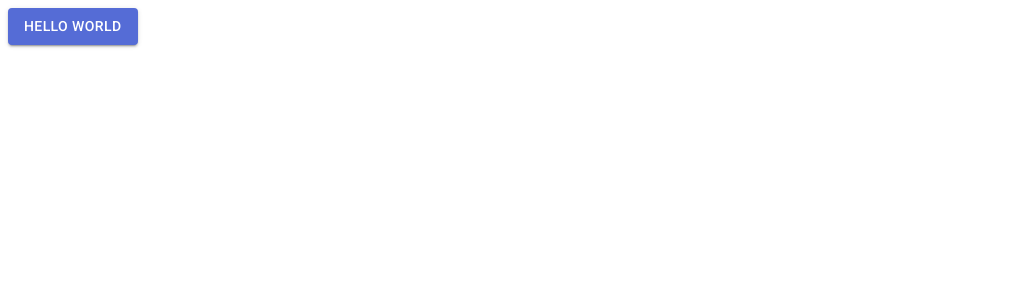
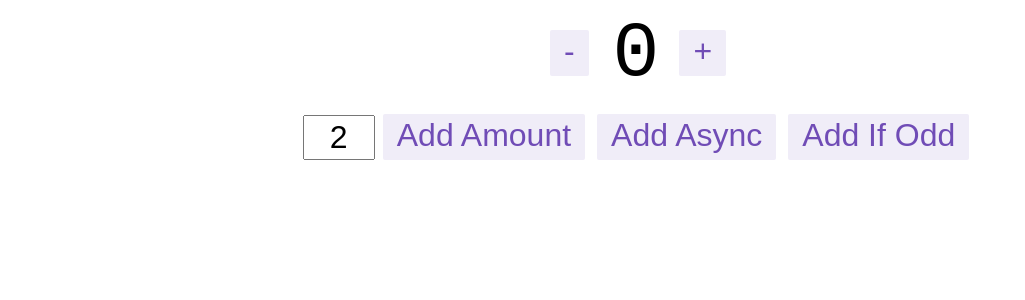
Before and after one commit to zinza-d2-training/ductv-react, a React (Create React App) app: page / in a window 1280 px wide. Shown: the top 300 px of the page, without its empty margins (0-1025 px from the left). Built offline with nearby package versions, Linux system fonts and the light colour scheme; a web font is replaced by a local one.

Commit message:
add redux toolkit

```diff
--- a/src/App.tsx
+++ b/src/App.tsx
@@ -1,10 +1,14 @@
-import * as React from 'react';
-import { Button } from '@mui/material';
+import React from 'react';
+import { Counter } from './features/counter/Counter';
 
-export default function App() {
+function App() {
   return (
-    <Button variant="contained" color="primary">
-      Hello World
-    </Button>
+    <div className="App">
+      <header className="App-header">
+        <Counter />
+      </header>
+    </div>
   );
 }
+
+export default App;
--- /dev/null
+++ b/src/features/counter/Counter.module.css
@@ -0,0 +1,79 @@
+.row {
+  display: flex;
+  align-items: center;
+  justify-content: center;
+}
+
+.row > button {
+  margin-left: 4px;
+  margin-right: 8px;
+}
+
+.row:not(:last-child) {
+  margin-bottom: 16px;
+}
+
+.value {
+  font-size: 78px;
+  padding-left: 16px;
+  padding-right: 16px;
+  margin-top: 2px;
+  font-family: "Courier New", Courier, monospace;
+}
+
+.button {
+  appearance: none;
+  background: none;
+  font-size: 32px;
+  padding-left: 12px;
+  padding-right: 12px;
+  outline: none;
+  border: 2px solid transparent;
+  color: rgb(112, 76, 182);
+  padding-bottom: 4px;
+  cursor: pointer;
+  background-color: rgba(112, 76, 182, 0.1);
+  border-radius: 2px;
+  transition: all 0.15s;
+}
+
+.textbox {
+  font-size: 32px;
+  padding: 2px;
+  width: 64px;
+  text-align: center;
+  margin-right: 4px;
+}
+
+.button:hover,
+.button:focus {
+  border: 2px solid rgba(112, 76, 182, 0.4);
+}
+
+.button:active {
+  background-color: rgba(112, 76, 182, 0.2);
+}
+
+.asyncButton {
+  composes: button;
+  position: relative;
+}
+
+.asyncButton:after {
+  content: "";
+  background-color: rgba(112, 76, 182, 0.15);
+  display: block;
+  position: absolute;
+  width: 100%;
+  height: 100%;
+  left: 0;
+  top: 0;
+  opacity: 0;
+  transition: width 1s linear, opacity 0.5s ease 1s;
+}
+
+.asyncButton:active:after {
+  width: 0%;
+  opacity: 1;
+  transition: 0s;
+}
--- /dev/null
+++ b/src/features/counter/Counter.tsx
@@ -0,0 +1,63 @@
+import React, { useState } from 'react';
+
+import {
+  decrement,
+  increment,
+  incrementByAmount,
+  incrementAsync,
+  incrementIfOdd,
+  selectCount
+} from './counterSlice';
+import styles from './Counter.module.css';
+import { useAppDispatch, useAppSelector } from '../../store';
+
+export function Counter() {
+  const count = useAppSelector(selectCount);
+  const dispatch = useAppDispatch();
+  const [incrementAmount, setIncrementAmount] = useState('2');
+
+  const incrementValue = Number(incrementAmount) || 0;
+
+  return (
+    <div>
+      <div className={styles.row}>
+        <button
+          className={styles.button}
+          aria-label="Decrement value"
+          onClick={() => dispatch(decrement())}>
+          -
+        </button>
+        <span className={styles.value}>{count}</span>
+        <button
+          className={styles.button}
+          aria-label="Increment value"
+          onClick={() => dispatch(increment())}>
+          +
+        </button>
+      </div>
+      <div className={styles.row}>
+        <input
+          className={styles.textbox}
+          aria-label="Set increment amount"
+          value={incrementAmount}
+          onChange={(e) => setIncrementAmount(e.target.value)}
+        />
+        <button
+          className={styles.button}
+          onClick={() => dispatch(incrementByAmount(incrementValue))}>
+          Add Amount
+        </button>
+        <button
+          className={styles.asyncButton}
+          onClick={() => dispatch(incrementAsync(incrementValue))}>
+          Add Async
+        </button>
+        <button
+          className={styles.button}
+          onClick={() => dispatch(incrementIfOdd(incrementValue))}>
+          Add If Odd
+        </button>
+      </div>
+    </div>
+  );
+}
--- /dev/null
+++ b/src/features/counter/counterAPI.ts
@@ -0,0 +1,6 @@
+// A mock function to mimic making an async request for data
+export function fetchCount(amount = 1) {
+    return new Promise<{ data: number }>((resolve) =>
+      setTimeout(() => resolve({ data: amount }), 500)
+    );
+  }
--- /dev/null
+++ b/src/features/counter/counterSlice.ts
@@ -0,0 +1,81 @@
+import { createAsyncThunk, createSlice, PayloadAction } from '@reduxjs/toolkit';
+import { fetchCount } from './counterAPI';
+import { AppThunk, RootState } from '../../store';
+
+export interface CounterState {
+  value: number;
+  status: 'idle' | 'loading' | 'failed';
+}
+
+const initialState: CounterState = {
+  value: 0,
+  status: 'idle'
+};
+
+// The function below is called a thunk and allows us to perform async logic. It
+// can be dispatched like a regular action: `dispatch(incrementAsync(10))`. This
+// will call the thunk with the `dispatch` function as the first argument. Async
+// code can then be executed and other actions can be dispatched. Thunks are
+// typically used to make async requests.
+export const incrementAsync = createAsyncThunk(
+  'counter/fetchCount',
+  async (amount: number) => {
+    const response = await fetchCount(amount);
+    // The value we return becomes the `fulfilled` action payload
+    return response.data;
+  }
+);
+
+export const counterSlice = createSlice({
+  name: 'counter',
+  initialState,
+  // The `reducers` field lets us define reducers and generate associated actions
+  reducers: {
+    increment: (state) => {
+      // Redux Toolkit allows us to write "mutating" logic in reducers. It
+      // doesn't actually mutate the state because it uses the Immer library,
+      // which detects changes to a "draft state" and produces a brand new
+      // immutable state based off those changes
+      state.value += 1;
+    },
+    decrement: (state) => {
+      state.value -= 1;
+    },
+    // Use the PayloadAction type to declare the contents of `action.payload`
+    incrementByAmount: (state, action: PayloadAction<number>) => {
+      state.value += action.payload;
+    }
+  },
+  // The `extraReducers` field lets the slice handle actions defined elsewhere,
+  // including actions generated by createAsyncThunk or in other slices.
+  extraReducers: (builder) => {
+    builder
+      .addCase(incrementAsync.pending, (state) => {
+        state.status = 'loading';
+      })
+      .addCase(incrementAsync.fulfilled, (state, action) => {
+        state.status = 'idle';
+        state.value += action.payload;
+      });
+  }
+});
+
+export const { increment, decrement, incrementByAmount } = counterSlice.actions;
+
+// The function below is called a selector and allows us to select a value from
+// the state. Selectors can also be defined inline where they're used instead of
+// in the slice file. For example: `useSelector((state: RootState) => state.counter.value)`
+export const selectCount = (state: RootState) => state.counter.value;
+
+// We can also write thunks by hand, which may contain both sync and async logic.
+// Here's an example of conditionally dispatching actions based on current state.
+export const incrementIfOdd =
+  (amount: number): AppThunk =>
+  (dispatch, getState) => {
+    const currentValue = selectCount(getState());
+    if (currentValue % 2 === 1) {
+      dispatch(incrementByAmount(amount));
+    }
+  };
+
+export default counterSlice.reducer;
--- a/src/index.tsx
+++ b/src/index.tsx
@@ -9,13 +9,17 @@ import '@fontsource/roboto/vietnamese-700.css';
 import { ThemeProvider } from '@mui/material';
 import theme from './theme';
 import { BrowserRouter } from "react-router-dom";
+import { store } from './store';
+import { Provider } from 'react-redux';
 
 ReactDOM.render(
     <React.StrictMode>
         <BrowserRouter>
+        <Provider store={store}>
             <ThemeProvider theme={theme}>
                 <App />
             </ThemeProvider>
+        </Provider>
         </BrowserRouter>
     </React.StrictMode>,
     document.getElementById('root')
--- /dev/null
+++ b/src/store/hooks.ts
@@ -0,0 +1,6 @@
+import { TypedUseSelectorHook, useDispatch, useSelector } from 'react-redux';
+import type { RootState, AppDispatch } from './store';
+
+// Use throughout your app instead of plain `useDispatch` and `useSelector`
+export const useAppDispatch = () => useDispatch<AppDispatch>();
+export const useAppSelector: TypedUseSelectorHook<RootState> = useSelector;
--- /dev/null
+++ b/src/store/index.ts
@@ -0,0 +1,2 @@
+export * from './store';
+export * from './hooks';
--- /dev/null
+++ b/src/store/store.ts
@@ -0,0 +1,17 @@
+import { configureStore, ThunkAction, Action } from '@reduxjs/toolkit';
+import counterReducer from '../features/counter/counterSlice';
+
+export const store = configureStore({
+  reducer: {
+    counter: counterReducer,
+  },
+});
+
+export type AppDispatch = typeof store.dispatch;
+export type RootState = ReturnType<typeof store.getState>;
+export type AppThunk<ReturnType = void> = ThunkAction<
+  ReturnType,
+  RootState,
+  unknown,
+  Action<string>
+>;
```
Also changed, not shown: 1 other file (tests, documents, lock files or other folders).
